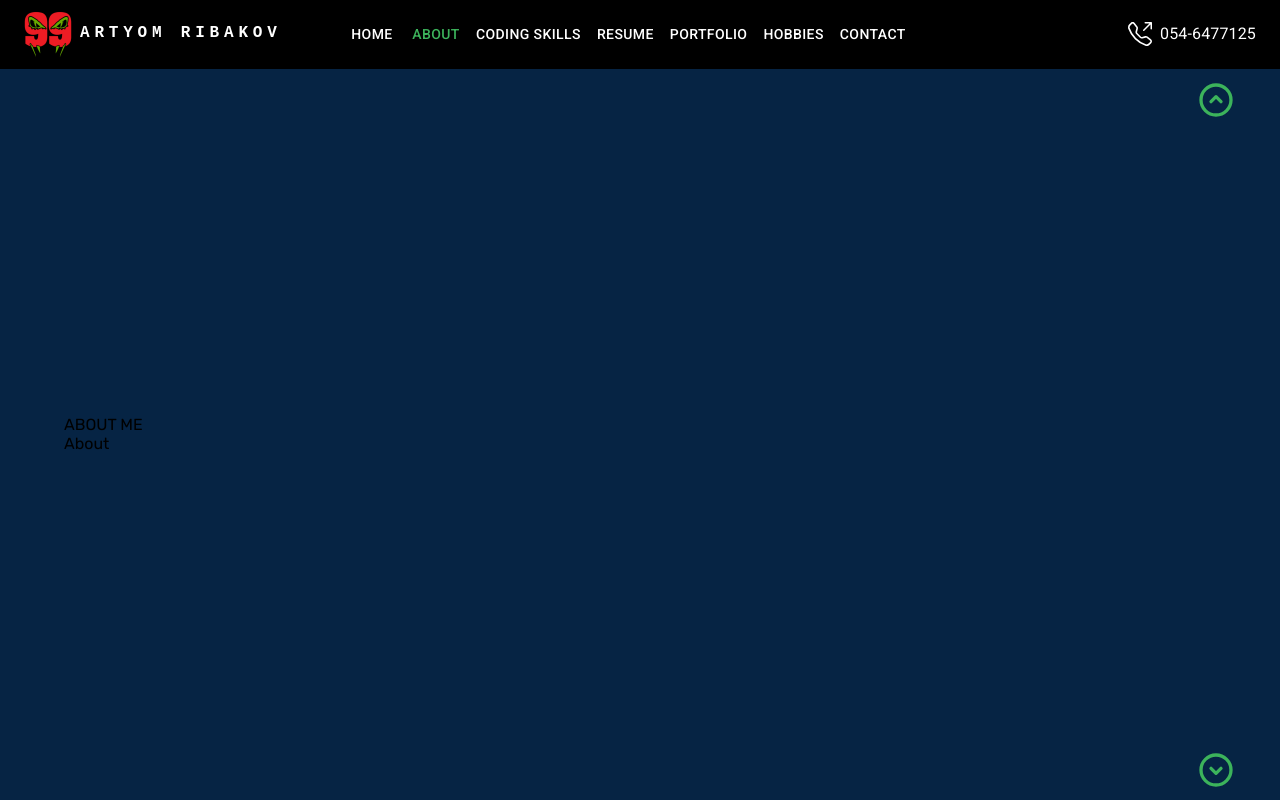
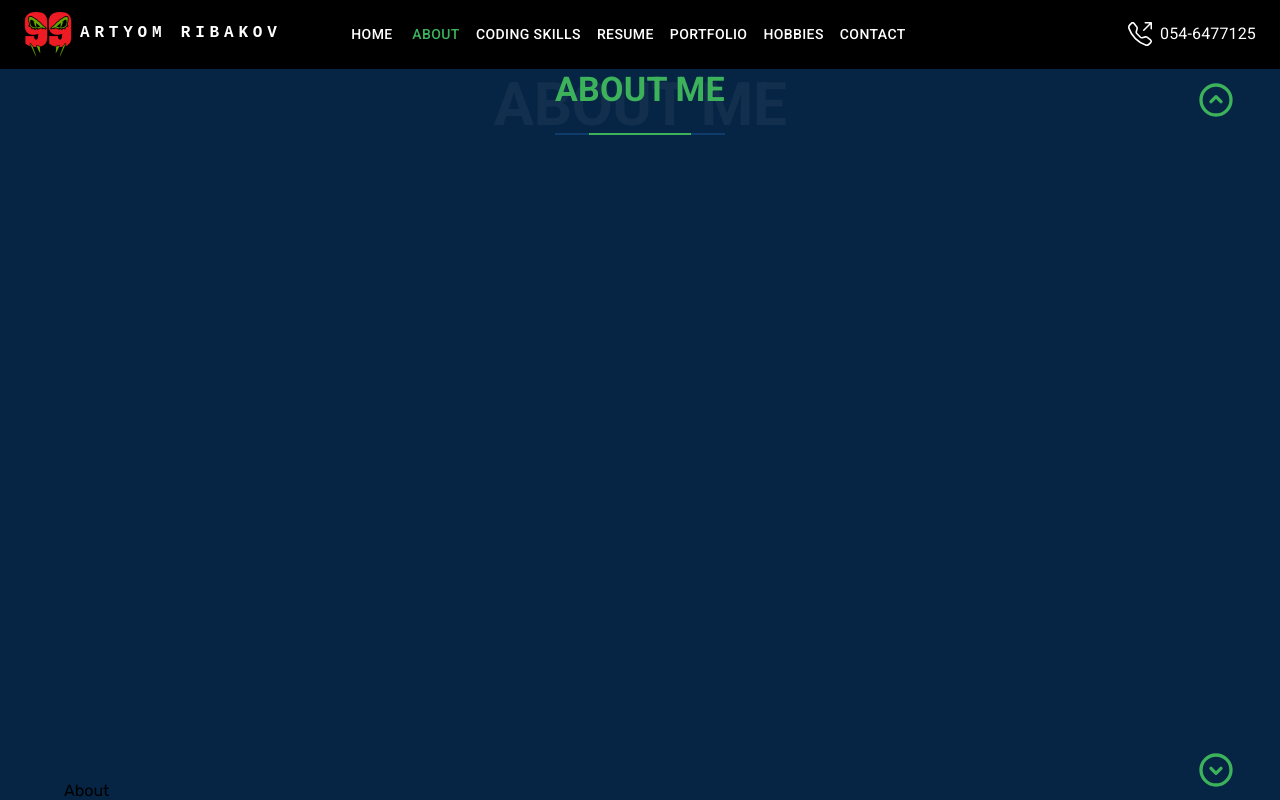
Before and after one commit to MisterNooblet/portfolio, a React (Create React App) app: page /about in a window 1280 px wide. Built offline with nearby package versions, Linux system fonts and the light colour scheme.

Commit message:
dynamic page title

```diff
--- a/src/components/PageTitle.jsx
+++ b/src/components/PageTitle.jsx
@@ -1,3 +1,4 @@
+import { Box, Typography } from '@mui/material';
 import React, { useEffect, useState } from 'react';
 import { useLocation } from 'react-router-dom';
 import navLinks from '../pages/utils/navLinks';
@@ -13,7 +14,59 @@ const PageTitle = () => {
       setSubTitle(navLinks[index].subTitle);
     }
   }, [location]);
-  return <div>{title}</div>;
+  return (
+    <Box
+      component={'div'}
+      sx={{
+        textAlign: 'center',
+        display: 'flex',
+        justifyContent: 'center',
+        justifySelf: 'start',
+      }}
+    >
+      <Typography
+        variant="h4"
+        sx={{
+          fontWeight: '700',
+          color: 'text.secondary',
+          zIndex: '2',
+          position: 'relative',
+          '::after': {
+            content: '""',
+            top: 0,
+            left: 0,
+            position: 'absolute',
+            width: '100%',
+            height: '4rem',
+            borderBottom: '#103c6b 2px solid',
+          },
+          '::before': {
+            content: '""',
+            top: '0',
+            left: '20%',
+            position: 'absolute',
+            width: '60%',
+            height: '4rem',
+            borderBottom: '#3cb35b 2px solid',
+            zIndex: '5',
+          },
+        }}
+      >
+        {title}
+      </Typography>
+      <Typography
+        variant="h2"
+        sx={{
+          position: 'absolute',
+          opacity: '0.05',
+          color: 'white',
+          fontWeight: '700',
+        }}
+      >
+        {subTitle}
+      </Typography>
+    </Box>
+  );
 };
 
 export default PageTitle;
--- a/src/pages/About/About.page.jsx
+++ b/src/pages/About/About.page.jsx
@@ -5,7 +5,6 @@ import PageWrapper from '../components/PageWrapper';
 const About = () => {
   return (
     <PageWrapper>
-      <PageTitle />
       <div>About</div>
     </PageWrapper>
   );
--- a/src/pages/components/PageWrapper.jsx
+++ b/src/pages/components/PageWrapper.jsx
@@ -1,6 +1,7 @@
 import { Box, Container } from '@mui/material';
 import React, { useEffect, useState } from 'react';
 import { useLocation } from 'react-router-dom';
+import PageTitle from '../../components/PageTitle';
 import navLinks from '../utils/navLinks';
 
 const PageWrapper = ({ children }) => {
@@ -34,9 +35,10 @@ const PageWrapper = ({ children }) => {
             height: '100%',
             display: 'flex',
             flexDirection: 'column',
-            justifyContent: 'center',
+            justifyContent: 'space-between',
           }}
         >
+          <PageTitle />
           {children}
         </Container>
       </Box>
```
